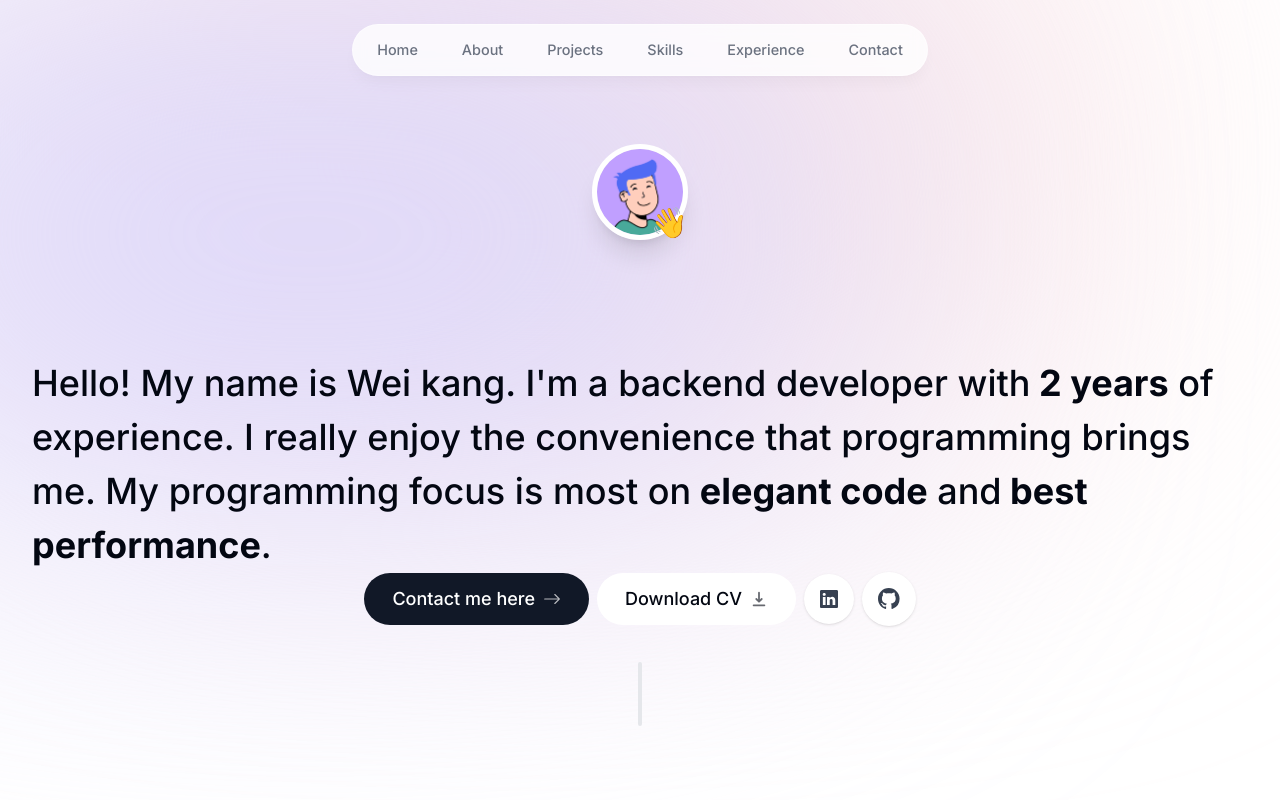
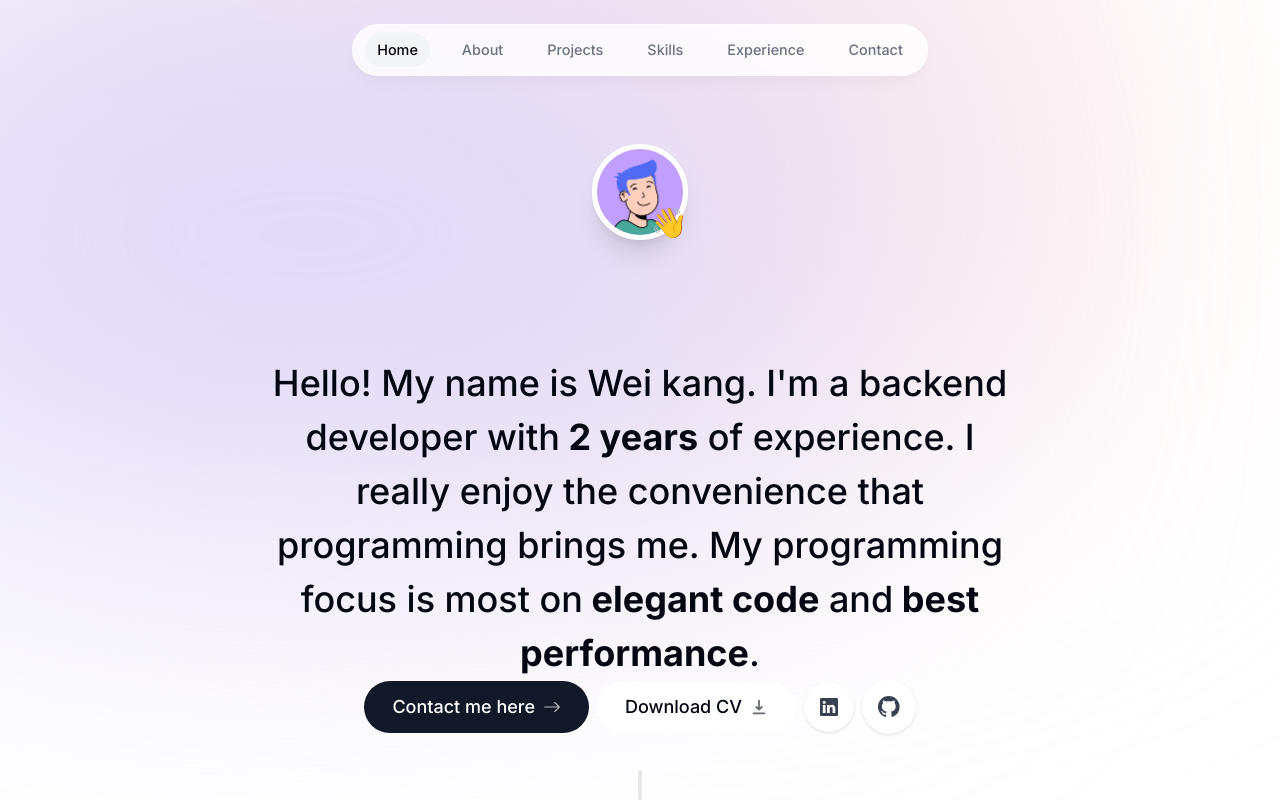
Before and after one commit to winkcc/wink-personal-portfolio, a Next.js app: page / in a window 1280 px wide. Shown: the top 800 px of the page. Built offline with nearby package versions, Linux system fonts and the light colour scheme.

Commit message:
learn form YouTuber ByteGrad part 8: Header scroll

```diff
--- a/app/layout.tsx
+++ b/app/layout.tsx
@@ -17,7 +17,8 @@
   children: React.ReactNode
 }>) {
   return (
-    <html lang="en">
+    // scroll-smooth 滚动条平滑导航
+    <html lang="en" className="!scroll-smooth">
       <body
         className={`${inter.className} bg-gary-50 relative h-[5000px] pt-28 text-gray-950 sm:pt-36`}
       >
--- a/components/Header.tsx
+++ b/components/Header.tsx
@@ -1,11 +1,14 @@
 'use client'
 
 import { links } from '@/lib/data'
+import clsx from 'clsx'
 import { motion } from 'framer-motion'
 import Link from 'next/link'
-import React from 'react'
+import React, { useState } from 'react'
 
 export default function Header() {
+  const [activeSection, setActiveSection] = useState('Home')
+
   return (
     <header className="relative z-[999]">
       <motion.div
@@ -23,10 +26,27 @@
               animate={{ y: 0, opacity: 1 }}
             >
               <Link
-                className="flex w-full items-center justify-center px-3 py-3 transition hover:text-gray-950 dark:text-gray-500 dark:hover:text-gray-300"
+                className={clsx(
+                  'flex w-full items-center justify-center px-3 py-3 transition  hover:text-gray-950 dark:text-gray-500 dark:hover:text-gray-300',
+                  { 'text-gray-950': activeSection === link.name }
+                )}
                 href={link.hash}
+                onClick={() => setActiveSection(link.name)}
               >
                 {link.name}
+
+                {link.name === activeSection && (
+                  <motion.span
+                    className="absolute inset-0 -z-10 rounded-full bg-gray-100"
+                    layoutId="activeSection"
+                    // 弹簧动画 stiffness 刚度 速度  damping 阻尼 平滑
+                    transition={{
+                      type: 'spring',
+                      stiffness: 380,
+                      damping: 30
+                    }}
+                  ></motion.span>
+                )}
               </Link>
             </motion.li>
           ))}
--- a/components/Intro.tsx
+++ b/components/Intro.tsx
@@ -10,7 +10,7 @@
 
 export default function Intro() {
   return (
-    <section>
+    <section id="home" className="mb-28 max-w-[50rem] scroll-mt-[100rem] text-center sm:mb-0">
       <div className="flex items-center justify-center">
         <motion.div
           className="relative"
--- a/components/Projects.tsx
+++ b/components/Projects.tsx
@@ -8,7 +8,7 @@
 
 export default function Projects() {
   return (
-    <section className="mb-28 scroll-mt-28">
+    <section id="projects" className="mb-28 scroll-mt-28">
       <div>
         <SectionHeading>My projects</SectionHeading>
         {projectsData.map((project, index) => (
```
Also changed, not shown: package.json (+6 -5 lines).
